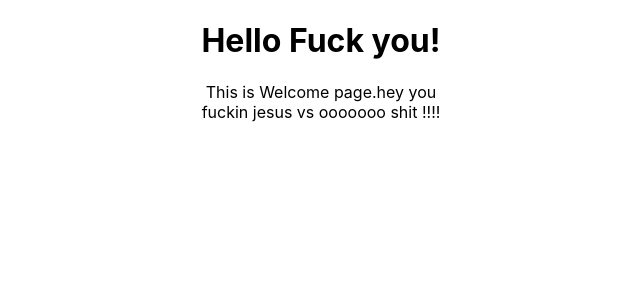
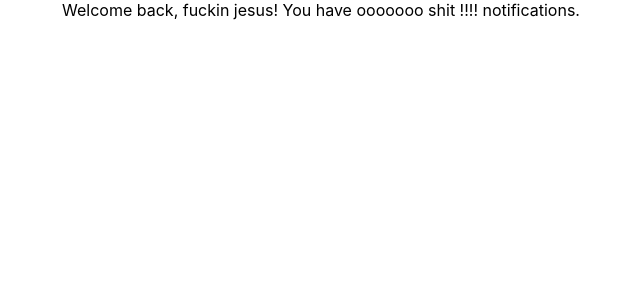
Before and after one commit to zigzagdev/React.training, a React (Create React App) app: page / in a window 1280 px wide. Shown: the top 300 px of the page, without its empty margins (319-959 px from the left). Built offline with nearby package versions, Linux system fonts and the light colour scheme.

Commit message:
useContext_learned

```diff
--- a/src/App.js
+++ b/src/App.js
@@ -3,8 +3,8 @@ import './App.css'
 import Greet from './components/Greet'
 import Welcome from "./components/Welcome";
 import ComponentC from "./components/ComponentC";
-// import ComponentE from "./components/ComponentE";
-// import ComponentF from "./components/ComponentF";
+import ComponentE from "./components/ComponentE";
+import ComponentF from "./components/ComponentF";
 
 export const Context = React.createContext()
 export const Channel = React.createContext()
@@ -13,11 +13,11 @@ class App extends Component{
     render() {
       return(
        <div className="App">
-         <Greet name="Fuck you" age="45"/>
-         <Welcome title="hey you"/>
+         {/*<Greet name="Fuck you" age="45"/>*/}
+         {/*<Welcome title="hey you"/>*/}
          <Context.Provider value={"fuckin jesus"}>
            <Channel.Provider value={"ooooooo shit !!!!"}>
-             <ComponentC/>
+             <ComponentF/>
            </Channel.Provider>
          </Context.Provider>
        </div>
--- a/src/components/ComponentF.js
+++ b/src/components/ComponentF.js
@@ -1,28 +1,14 @@
-import React from "react";
+import React, {useContext} from "react";
 import {Context, Channel} from "../App"
 
 const ComponentF = () => {
+    const channel = useContext(Context)
+    const Test = useContext(Channel)
   return(
-    <div>
-      <Context.Consumer>
-        {
-          user => {
-            return(
-              <Channel.Consumer>
-                {
-                  channel => {
-                    return(
-                      <div>
-                        this is {user}. And you are {channel}
-                      </div>
-                    )
-                  }
-                }
-              </Channel.Consumer>
-            )}
-        }
-      </Context.Consumer>
-    </div>
+      <header>
+          Welcome back, {channel}!
+          You have {Test} notifications.
+      </header>
   )
 }
 
```
Also changed, not shown: 1 other file (tests, documents, lock files or other folders).
